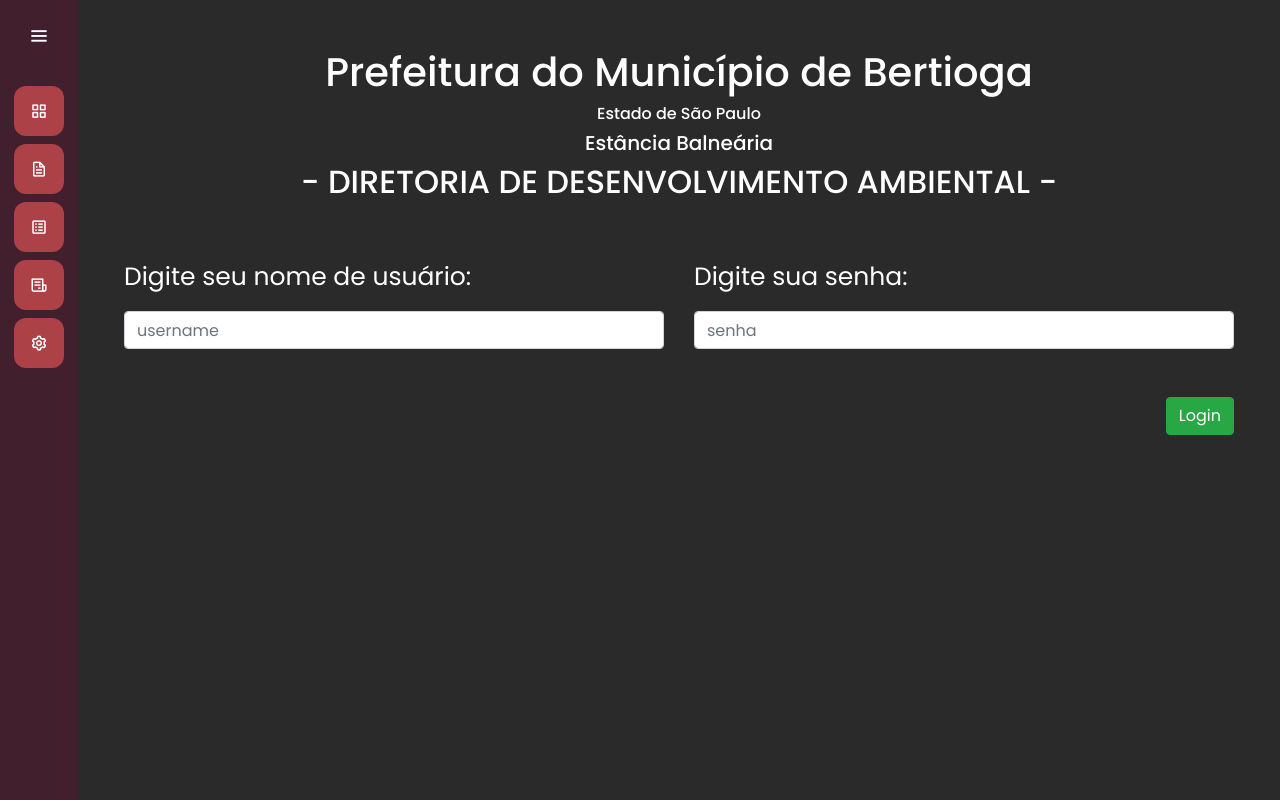
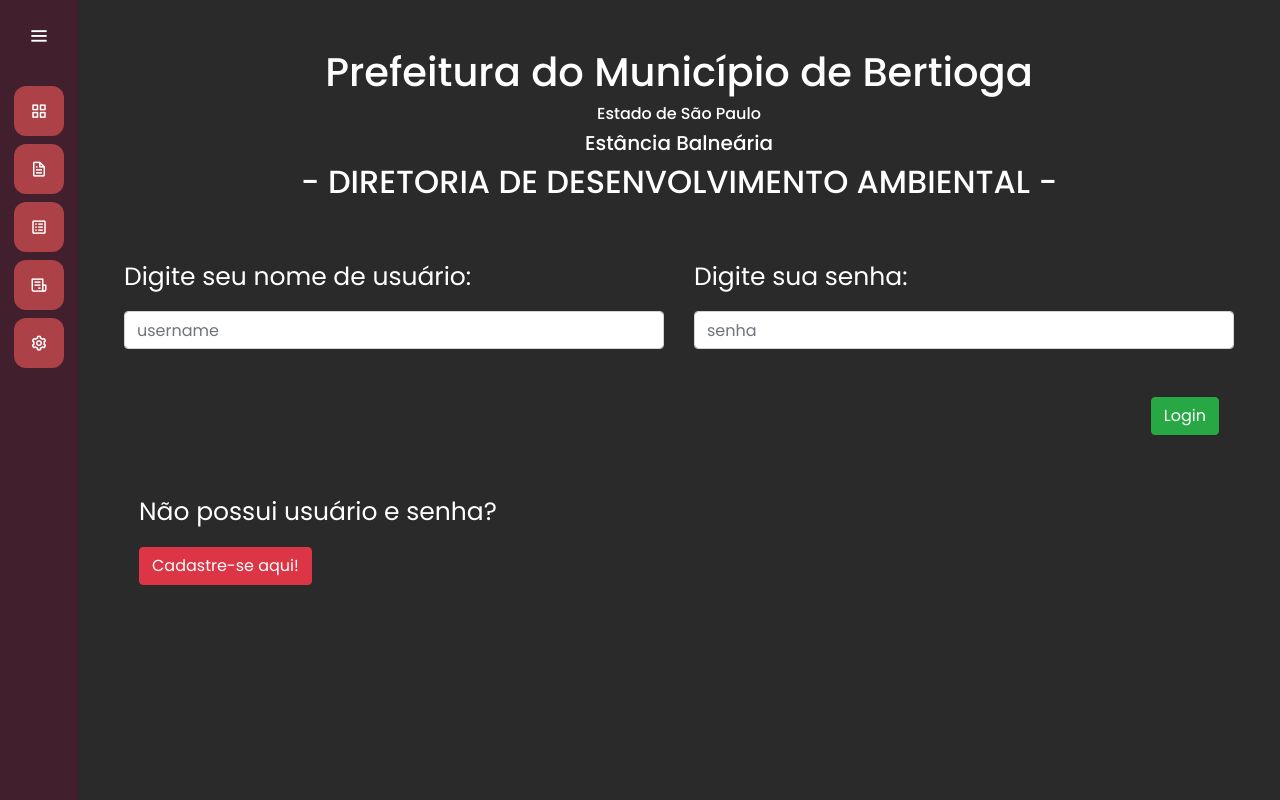
Before and after one commit to IngridEsteves/projeto-integrador-1, a Django app: page /auth/login/ in a window 1280 px wide. Run offline with Django 4.2, Linux system fonts and the light colour scheme.

Commit message:
usuario-cadastro

```diff
--- a/usuarios/templates/login.html
+++ b/usuarios/templates/login.html
@@ -32,7 +32,17 @@
             </div>
             <br>
             <br>
-            <input style="float:right" class="btn btn-success" type="submit" value="Login">
+            <div class='container'>
+                <input style="float:right" class="btn btn-success" type="submit" value="Login">
+            </div>
+            <br>
+            <br>
+            <br>
+            <br>
+            <div class="container">
+                <p class="text-card">Não possui usuário e senha?</p>
+                <a class="btn btn-danger" href="{% url 'cadastro' %}">Cadastre-se aqui!</a>
+            </div>
         </form>
     </div>
 {% endblock  %}
```
Also changed, not shown: pagina_inicial/views.py (line endings or trailing spaces).
